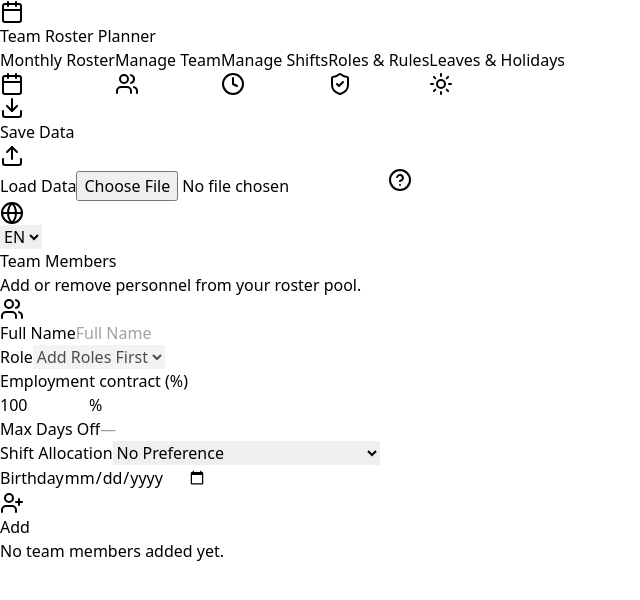
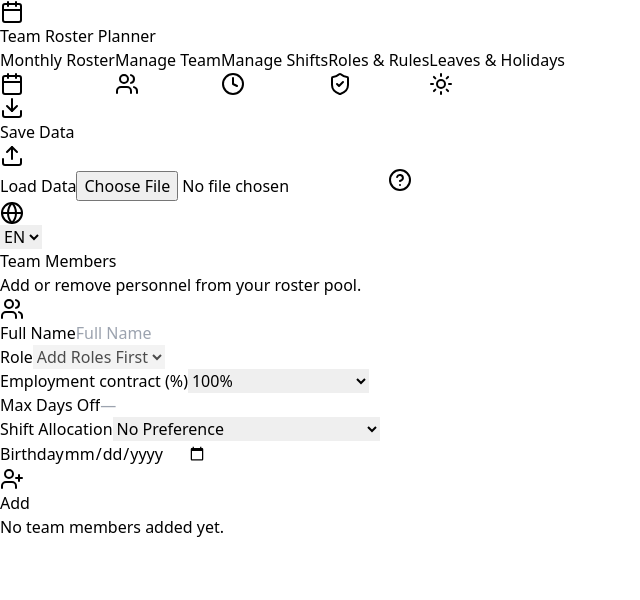
Before and after one commit to vladovns/roster-planner-claude, a React (Vite) app: page / in a window 1280 px wide. Both pictures are taken after a click on the button "Manage Team". Shown: the top 600 px of the page, without its empty margins (0-640 px from the left). Built offline with nearby package versions, Linux system fonts and the light colour scheme.

Commit message:
Use employment percentage presets and custom option in team form

```diff
--- a/src/components/TeamTab.jsx
+++ b/src/components/TeamTab.jsx
@@ -1,10 +1,11 @@
-import React from 'react';
+import React, { useState } from 'react';
 import { Users, UserPlus, Trash2, Pencil, ShieldCheck, Calendar, Gift, ChevronUp, ChevronDown, Clock } from 'lucide-react';
 import { useRoster } from '../context/RosterContext';
 import { formatDateDDMMYYYY } from '../utils/helpers';
 
 const fieldClass = "h-10 w-full min-w-0 rounded-lg border border-slate-300 bg-white px-3 text-sm text-slate-700 shadow-sm transition placeholder:text-slate-400 focus:border-indigo-500 focus:outline-none focus:ring-2 focus:ring-indigo-100";
 const labelClass = "text-xs font-semibold tracking-wide text-slate-600";
+const EMPLOYMENT_PRESETS = [100, 90, 80, 70, 60, 50, 40, 30, 20, 10];
 
 export default function TeamTab() {
   const {
@@ -12,6 +13,14 @@ export default function TeamTab() {
     addMember, removeMember, moveMemberUp, moveMemberDown,
     setEditingMember,
   } = useRoster();
+  const [employmentPercentageChoice, setEmploymentPercentageChoice] = useState('100');
+  const [customEmploymentPercentage, setCustomEmploymentPercentage] = useState('');
+
+  const handleAddMember = (e) => {
+    addMember(e);
+    setEmploymentPercentageChoice('100');
+    setCustomEmploymentPercentage('');
+  };
 
   return (
     <div className="max-w-3xl mx-auto bg-white rounded-xl shadow-sm border border-slate-200 overflow-hidden">
@@ -24,7 +33,7 @@ export default function TeamTab() {
       </div>
 
       <div className="p-6 bg-slate-50 border-b border-slate-200">
-        <form onSubmit={addMember} className="grid grid-cols-1 sm:grid-cols-2 lg:grid-cols-3 gap-4">
+        <form onSubmit={handleAddMember} className="grid grid-cols-1 sm:grid-cols-2 lg:grid-cols-3 gap-4">
           <div className="min-w-0 flex flex-col gap-1.5">
             <label htmlFor="new-member-name" className={labelClass}>{t('full_name')}</label>
             <input id="new-member-name" type="text" name="name" placeholder={t('full_name')} required className={fieldClass + " text-slate-900"} />
@@ -40,10 +49,37 @@ export default function TeamTab() {
 
           <div className="min-w-0 flex flex-col gap-1.5">
             <label htmlFor="new-employment-percentage" className={labelClass}>{t('employment_percentage')}</label>
-            <div className="flex h-10 w-full min-w-0 overflow-hidden rounded-lg border border-slate-300 bg-white shadow-sm transition focus-within:border-indigo-500 focus-within:ring-2 focus-within:ring-indigo-100">
-              <input id="new-employment-percentage" type="number" name="employmentPercentage" defaultValue="100" min="1" max="100" step="1" required aria-label={t('employment_percentage')} className="h-full w-full min-w-0 border-0 bg-transparent px-3 text-sm text-slate-700 focus:outline-none focus:ring-0" />
-              <span className="flex items-center border-l border-slate-200 bg-slate-50 px-3 text-sm text-slate-500">%</span>
-            </div>
+            <select
+              id="new-employment-percentage"
+              name="employmentPercentageChoice"
+              value={employmentPercentageChoice}
+              onChange={(e) => setEmploymentPercentageChoice(e.target.value)}
+              required
+              className={fieldClass}
+            >
+              {EMPLOYMENT_PRESETS.map(percentage => <option key={percentage} value={String(percentage)}>{percentage}%</option>)}
+              <option value="custom">{t('employment_percentage_custom')}</option>
+            </select>
+            {employmentPercentageChoice === 'custom' ? (
+              <div className="mt-1 flex flex-col gap-1.5">
+                <label htmlFor="new-custom-employment-percentage" className={labelClass}>{t('custom_percentage_value')}</label>
+                <div className="flex h-10 w-full min-w-0 overflow-hidden rounded-lg border border-slate-300 bg-white shadow-sm transition focus-within:border-indigo-500 focus-within:ring-2 focus-within:ring-indigo-100">
+                  <input
+                    id="new-custom-employment-percentage"
+                    type="number"
+                    name="employmentPercentageCustom"
+                    value={customEmploymentPercentage}
+                    onChange={(e) => setCustomEmploymentPercentage(e.target.value)}
+                    min="1"
+                    max="100"
+                    step="1"
+                    required
+                    className="h-full w-full min-w-0 border-0 bg-transparent px-3 text-sm text-slate-700 focus:outline-none focus:ring-0"
+                  />
+                  <span className="flex items-center border-l border-slate-200 bg-slate-50 px-3 text-sm text-slate-500">%</span>
+                </div>
+              </div>
+            ) : null}
           </div>
 
           <div className="min-w-0 flex flex-col gap-1.5">
```
